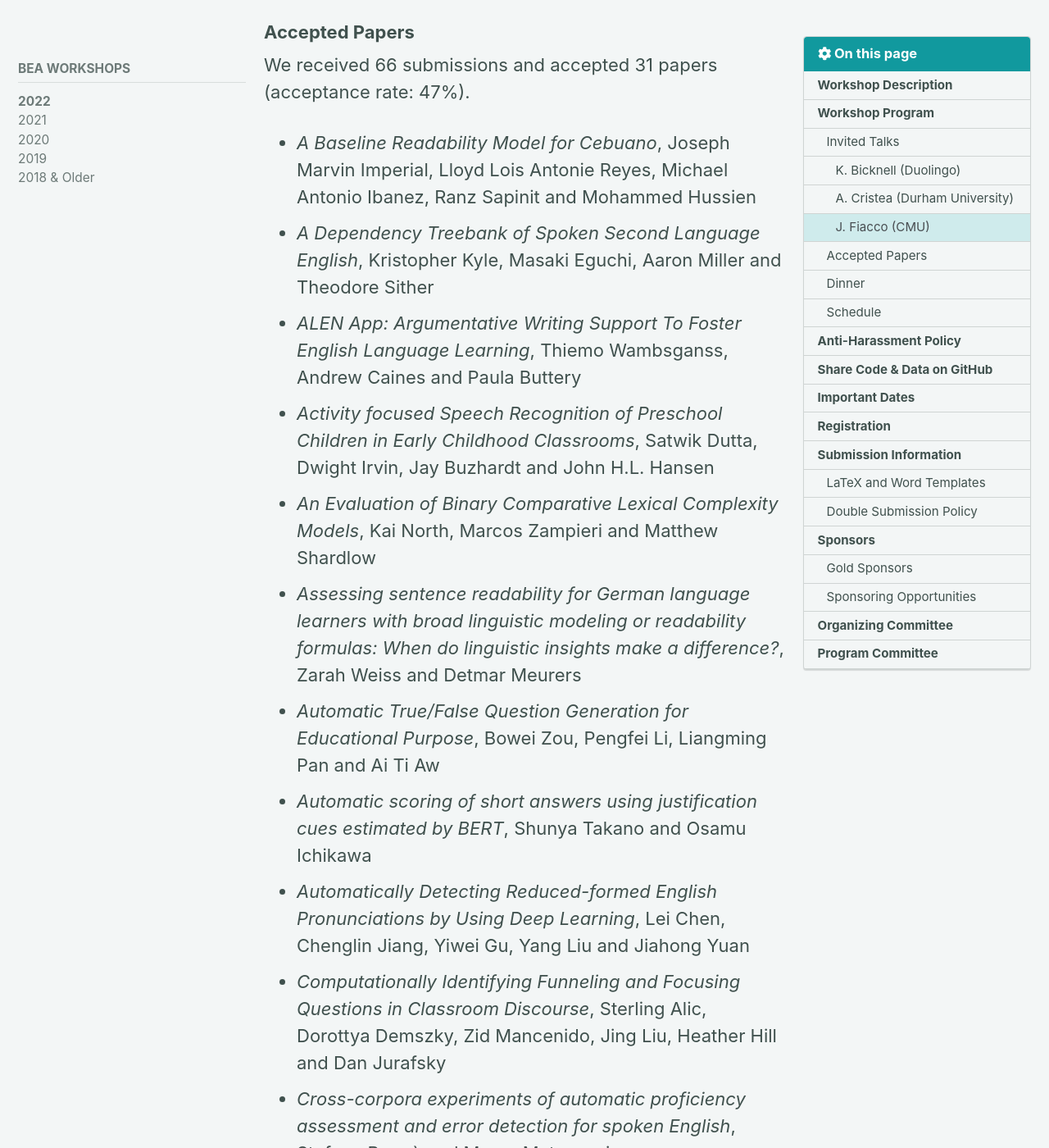
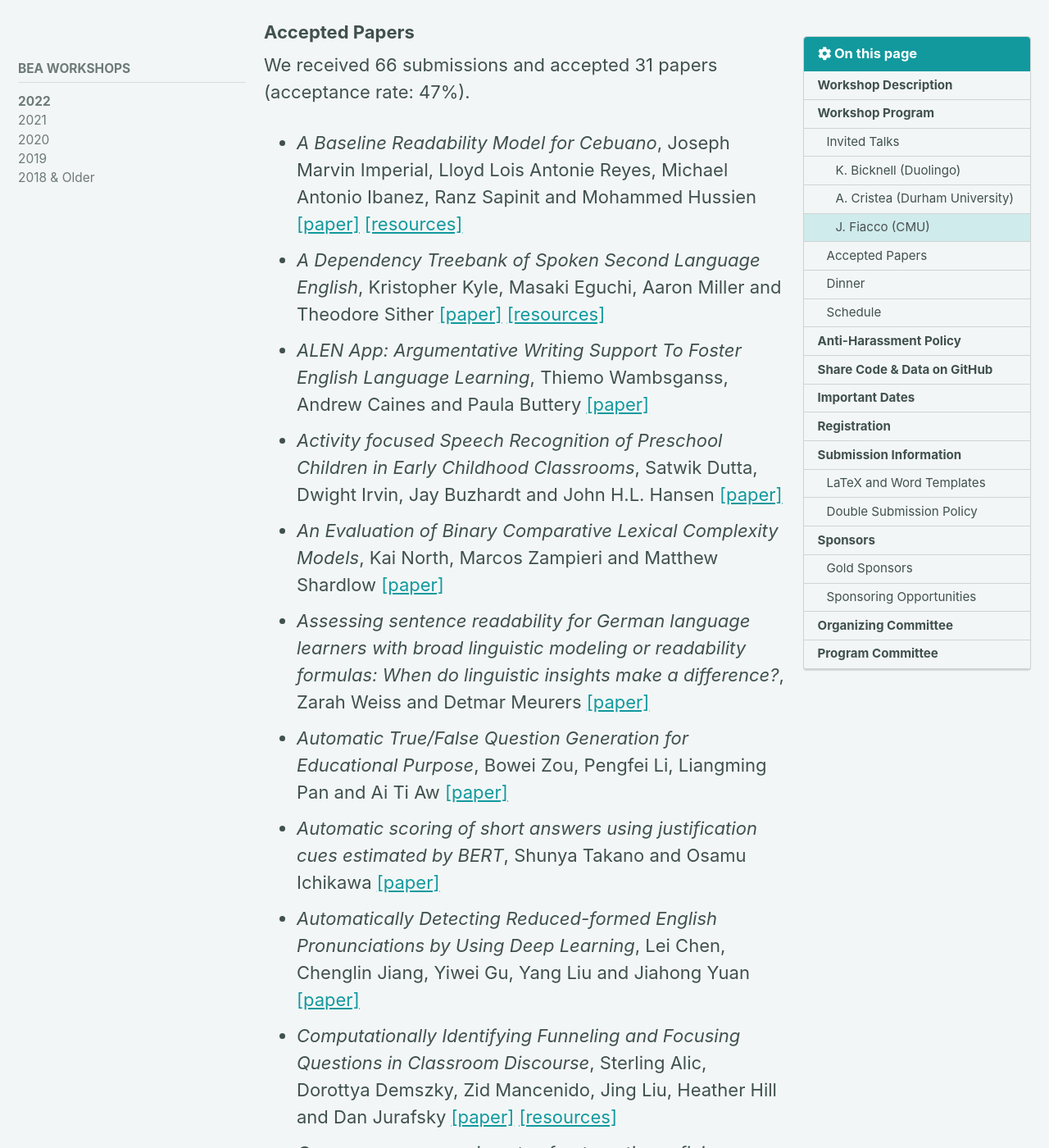
Before and after one commit to sigedu-org/website, a Jekyll site: the page built from _pages/bea/bea17.md, in a window 1280 px wide and 1400 px high, scrolled down 5825 px. Shown: the whole window at 82% size. Built offline with Jekyll 4.4.1, drawn with Linux system fonts in a browser that asks for light colours; cached includes are drawn as plain includes; nearby versions of some CDN libraries; some of the changed text lies outside the part shown.

Commit message:
Update bea17.md
Updates to the papers and presentations

```diff
--- a/_pages/bea/bea17.md
+++ b/_pages/bea/bea17.md
@@ -146,37 +146,37 @@ further predict the development and maturity of this area as a whole.
 
 We received 66 submissions and accepted 31 papers (acceptance rate: 47%).
 
-- *A Baseline Readability Model for Cebuano*, Joseph Marvin Imperial, Lloyd Lois Antonie Reyes, Michael Antonio Ibanez, Ranz Sapinit and Mohammed Hussien
-- *A Dependency Treebank of Spoken Second Language English*, Kristopher Kyle, Masaki Eguchi, Aaron Miller and Theodore Sither
-- *ALEN App: Argumentative Writing Support To Foster English Language Learning*, Thiemo Wambsganss, Andrew Caines and Paula Buttery
-- *Activity focused Speech Recognition of Preschool Children in Early Childhood Classrooms*, Satwik Dutta, Dwight Irvin, Jay Buzhardt and John H.L. Hansen
-- *An Evaluation of Binary Comparative Lexical Complexity Models*, Kai North, Marcos Zampieri and Matthew Shardlow
-- *Assessing sentence readability for German language learners with broad linguistic modeling or readability formulas: When do linguistic insights make a difference?*, Zarah Weiss and Detmar Meurers
-- *Automatic True/False Question Generation for Educational Purpose*, Bowei Zou, Pengfei Li, Liangming Pan and Ai Ti Aw
-- *Automatic scoring of short answers using justification cues estimated by BERT*, Shunya Takano and Osamu Ichikawa
-- *Automatically Detecting Reduced-formed English Pronunciations by Using Deep Learning*, Lei Chen, Chenglin Jiang, Yiwei Gu, Yang Liu and Jiahong Yuan
-- *Computationally Identifying Funneling and Focusing Questions in Classroom Discourse*, Sterling Alic, Dorottya Demszky, Zid Mancenido, Jing Liu, Heather Hill and Dan Jurafsky
-- *Cross-corpora experiments of automatic proficiency assessment and error detection for spoken English*, Stefano Bannò and Marco Matassoni
-- *Don’t Drop the Topic - The Role of the Prompt in Argument Identification in Student Writing*, Yuning Ding, Marie Bexte and Andrea Horbach
-- *Educational Multi-Question Generation for Reading Comprehension*, Manav Rathod, Tony Tu and Katherine Stasaski
-- *Educational Tools for Mapuzugun*, Cristian Ahumada, Claudio Gutierrez and Antonios Anastasopoulos
-- *Fine-tuning Transformers with Additional Context to Classify Discursive Moves in Mathematics Classrooms*, Abhijit Suresh, Jennifer Jacobs, Margaret Perkoff, James H. Martin and Tamara Sumner
-- *Generation of Synthetic Error Data of Verb Order Errors for Swedish*, Judit Casademont Moner and Elena Volodina
-- *Incremental Disfluency Detection for Spoken Learner English*, Lucy Skidmore and Roger Moore
-- *‘Meet me at the ribary’ – Acceptability of spelling variants in free-text answers to listening comprehension prompts*, Ronja Laarmann-Quante, Leska Schwarz, Andrea Horbach and Torsten Zesch
-- *Mitigating Learnerese Effects for CEFR Classification*, Rricha Jalota, Peter Bourgonje, Jan van Sas and Huiyan Huang
-- *On Assessing and Developing Spoken ’Grammatical Error Correction’ Systems*, Yiting Lu, Stefano Bannò and Mark Gales
-- *Parametrizable exercise generation from authentic texts: Effectively targeting the language means on the curriculum*, Tanja Heck and Detmar Meurers
-- *Response Construct Tagging: NLP-Aided Assessment for Engineering Education*, Ananya Ganesh, Hugh Scribner, Jasdeep Singh, Katherine Goodman, Jean Hertzberg and Katharina Kann
-- *Selecting Context Clozes for Lightweight Reading Compliance*, Greg Keim and Michael Littman
-- *Similarity-based Content Scoring - How to Make S-BERT Keep up with BERT*, Marie Bexte, Andrea Horbach and Torsten Zesch
-- *Starting from "Zero'': An Incremental Zero-shot Learning Approach for Assessing Peer Feedback Comments*, Qinjin Jia, Yupeng Cao and Edward F. Gehringer
-- *Structural information in mathematical formulas for exercise difficulty prediction: a comparison of NLP representations*, Ekaterina Loginova and Dries F. Benoit
-- *The Specificity and Helpfulness of Peer-to-Peer Feedback in Higher Education*, Roman Rietsche, Andrew Caines, Cornelius Schramm, Dominik Pfütze and Paula Buttery
-- *Toward Robust Discourse Parsing of Student Writing Motivated by Neural Interpretation*, James Fiacco, Shiyan Jiang, David Adamson and Carolyn Rosé
-- *Towards Automatic Short Answer Assessment for Finnish as a Paraphrase Retrieval*, Li-Hsin Chang, Jenna Kanerva and Filip Ginter
-- *Towards an open-domain chatbot for language practice*, Gladys Tyen, Mark Brenchley, Andrew Caines and Paula Buttery
-- *Using Item Response Theory to Measure Gender and Racial Bias of a BERT-based Automated English Speech Assessment System*, Alexander Kwako, Yixin Wan, Jieyu Zhao, Kai-Wei Chang, Li Cai and Mark Hansen
+- *A Baseline Readability Model for Cebuano*, Joseph Marvin Imperial, Lloyd Lois Antonie Reyes, Michael Antonio Ibanez, Ranz Sapinit and Mohammed Hussien [[paper]](https://aclanthology.org/2022.bea-1.5/) [[resources]](https://github.com/imperialite/cebuano-readability)
+- *A Dependency Treebank of Spoken Second Language English*, Kristopher Kyle, Masaki Eguchi, Aaron Miller and Theodore Sither [[paper]](https://aclanthology.org/2022.bea-1.7/) [[resources]](https://github.com/LCR-ADS-Lab/SL2E-Dependency-Treebank)
+- *ALEN App: Argumentative Writing Support To Foster English Language Learning*, Thiemo Wambsganss, Andrew Caines and Paula Buttery [[paper]](https://aclanthology.org/2022.bea-1.18/)
+- *Activity focused Speech Recognition of Preschool Children in Early Childhood Classrooms*, Satwik Dutta, Dwight Irvin, Jay Buzhardt and John H.L. Hansen [[paper]](https://aclanthology.org/2022.bea-1.13/)
+- *An Evaluation of Binary Comparative Lexical Complexity Models*, Kai North, Marcos Zampieri and Matthew Shardlow [[paper]](https://aclanthology.org/2022.bea-1.24/)
+- *Assessing sentence readability for German language learners with broad linguistic modeling or readability formulas: When do linguistic insights make a difference?*, Zarah Weiss and Detmar Meurers [[paper]](https://aclanthology.org/2022.bea-1.19/)
+- *Automatic True/False Question Generation for Educational Purpose*, Bowei Zou, Pengfei Li, Liangming Pan and Ai Ti Aw [[paper]](https://aclanthology.org/2022.bea-1.10/)
+- *Automatic scoring of short answers using justification cues estimated by BERT*, Shunya Takano and Osamu Ichikawa [[paper]](https://aclanthology.org/2022.bea-1.2/)
+- *Automatically Detecting Reduced-formed English Pronunciations by Using Deep Learning*, Lei Chen, Chenglin Jiang, Yiwei Gu, Yang Liu and Jiahong Yuan [[paper]](https://aclanthology.org/2022.bea-1.4/)
+- *Computationally Identifying Funneling and Focusing Questions in Classroom Discourse*, Sterling Alic, Dorottya Demszky, Zid Mancenido, Jing Liu, Heather Hill and Dan Jurafsky [[paper]](https://aclanthology.org/2022.bea-1.27/) [[resources]](https://github.com/sterlingalic/funneling-focusing)
+- *Cross-corpora experiments of automatic proficiency assessment and error detection for spoken English*, Stefano Bannò and Marco Matassoni [[paper]](https://aclanthology.org/2022.bea-1.12/)
+- *Don’t Drop the Topic - The Role of the Prompt in Argument Identification in Student Writing*, Yuning Ding, Marie Bexte and Andrea Horbach [[paper]](https://aclanthology.org/2022.bea-1.17/) [[resources]](https://github.com/yuningDING/BEA-NAACL-2022-38)
+- *Educational Multi-Question Generation for Reading Comprehension*, Manav Rathod, Tony Tu and Katherine Stasaski [[paper]](https://aclanthology.org/2022.bea-1.26/) [[resources]](https://github.com/kstats/MultiQuestionGeneration)
+- *Educational Tools for Mapuzugun*, Cristian Ahumada, Claudio Gutierrez and Antonios Anastasopoulos [[paper]](https://aclanthology.org/2022.bea-1.23/) [[resources]](crahumadao.pythonanywhere.com)
+- *Fine-tuning Transformers with Additional Context to Classify Discursive Moves in Mathematics Classrooms*, Abhijit Suresh, Jennifer Jacobs, Margaret Perkoff, James H. Martin and Tamara Sumner [[paper]](https://aclanthology.org/2022.bea-1.11/)
+- *Generation of Synthetic Error Data of Verb Order Errors for Swedish*, Judit Casademont Moner and Elena Volodina [[paper]](https://aclanthology.org/2022.bea-1.6/) [[resources]](https://github.com/juditcasademont/Generation-of-synthetic-error-data-LTR-project)
+- *Incremental Disfluency Detection for Spoken Learner English*, Lucy Skidmore and Roger Moore [[paper]](https://aclanthology.org/2022.bea-1.31/)
+- *‘Meet me at the ribary’ – Acceptability of spelling variants in free-text answers to listening comprehension prompts*, Ronja Laarmann-Quante, Leska Schwarz, Andrea Horbach and Torsten Zesch [[paper]](https://aclanthology.org/2022.bea-1.22/)
+- *Mitigating Learnerese Effects for CEFR Classification*, Rricha Jalota, Peter Bourgonje, Jan van Sas and Huiyan Huang [[paper]](https://aclanthology.org/2022.bea-1.3/)
+- *On Assessing and Developing Spoken ’Grammatical Error Correction’ Systems*, Yiting Lu, Stefano Bannò and Mark Gales [[paper]](https://aclanthology.org/2022.bea-1.9/)
+- *Parametrizable exercise generation from authentic texts: Effectively targeting the language means on the curriculum*, Tanja Heck and Detmar Meurers [[paper]](https://aclanthology.org/2022.bea-1.20/)
+- *Response Construct Tagging: NLP-Aided Assessment for Engineering Education*, Ananya Ganesh, Hugh Scribner, Jasdeep Singh, Katherine Goodman, Jean Hertzberg and Katharina Kann [[paper]](https://aclanthology.org/2022.bea-1.29/) [[resources]](https://nala-cub.github.io/resources/)
+- *Selecting Context Clozes for Lightweight Reading Compliance*, Greg Keim and Michael Littman [[paper]](https://aclanthology.org/2022.bea-1.21/)
+- *Similarity-based Content Scoring - How to Make S-BERT Keep up with BERT*, Marie Bexte, Andrea Horbach and Torsten Zesch [[paper]](https://aclanthology.org/2022.bea-1.16/) [[resources]](https://github.com/mariebexte/s-bert-similarity-based-content-scoring)
+- *Starting from "Zero'': An Incremental Zero-shot Learning Approach for Assessing Peer Feedback Comments*, Qinjin Jia, Yupeng Cao and Edward F. Gehringer [[paper]](https://aclanthology.org/2022.bea-1.8/)
+- *Structural information in mathematical formulas for exercise difficulty prediction: a comparison of NLP representations*, Ekaterina Loginova and Dries F. Benoit [[paper]](https://aclanthology.org/2022.bea-1.14/)
+- *The Specificity and Helpfulness of Peer-to-Peer Feedback in Higher Education*, Roman Rietsche, Andrew Caines, Cornelius Schramm, Dominik Pfütze and Paula Buttery [[paper]](https://aclanthology.org/2022.bea-1.15/) [[resources]](https://github.com/RomanRietsche/feedbackspecificity)
+- *Toward Robust Discourse Parsing of Student Writing Motivated by Neural Interpretation*, James Fiacco, Shiyan Jiang, David Adamson and Carolyn Rosé [[paper]](https://aclanthology.org/2022.bea-1.25/)
+- *Towards Automatic Short Answer Assessment for Finnish as a Paraphrase Retrieval*, Li-Hsin Chang, Jenna Kanerva and Filip Ginter [[paper]](https://aclanthology.org/2022.bea-1.30/)
+- *Towards an open-domain chatbot for language practice*, Gladys Tyen, Mark Brenchley, Andrew Caines and Paula Buttery [[paper]](https://aclanthology.org/2022.bea-1.28/) [[resources]](https://github.com/WHGTyen/ControllableComplexityChatbot/)
+- *Using Item Response Theory to Measure Gender and Racial Bias of a BERT-based Automated English Speech Assessment System*, Alexander Kwako, Yixin Wan, Jieyu Zhao, Kai-Wei Chang, Li Cai and Mark Hansen [[paper]](https://aclanthology.org/2022.bea-1.1/)
 
 **BEA 2022 proceedings:** [https://aclanthology.org/volumes/2022.bea-1/](https://aclanthology.org/volumes/2022.bea-1/)
 
@@ -196,7 +196,7 @@ As is the tradition, the dinner will be free for student participants. Unlike th
 |:--------------- | ----------------------------- |
 | **08:30-09:00** | **Loading of Oral Presentations** |
 | **09:00-09:15** | [**Opening remarks**](https://drive.google.com/file/d/1bF4V7AZ3x498C90fnXSB2uBZp-Q7FRWm/view?usp=sharing) |
-| **09:15-10:00** | **Keynote by Alexandra Cristea** <br> *Aspects of Learning Analytics* |
+| **09:15-10:00** | [**Keynote by Alexandra Cristea**](https://drive.google.com/file/d/1fSCBCQfrECyV3z6eFZIhBnynnl9ccK9d/view?usp=sharing) <br> *Aspects of Learning Analytics* |
 | **10:00–10:30** | **Coffee Break** |
 | **10:30-12:00** | **Paper Session** |
 | 10:30–10:55     | *The Specificity and Helpfulness of Peer-to-Peer Feedback in Higher Education* (Roman Rietsche, Andrew Caines, Cornelius Schramm, Dominik Pfütze and Paula Buttery) – Remote |
```
